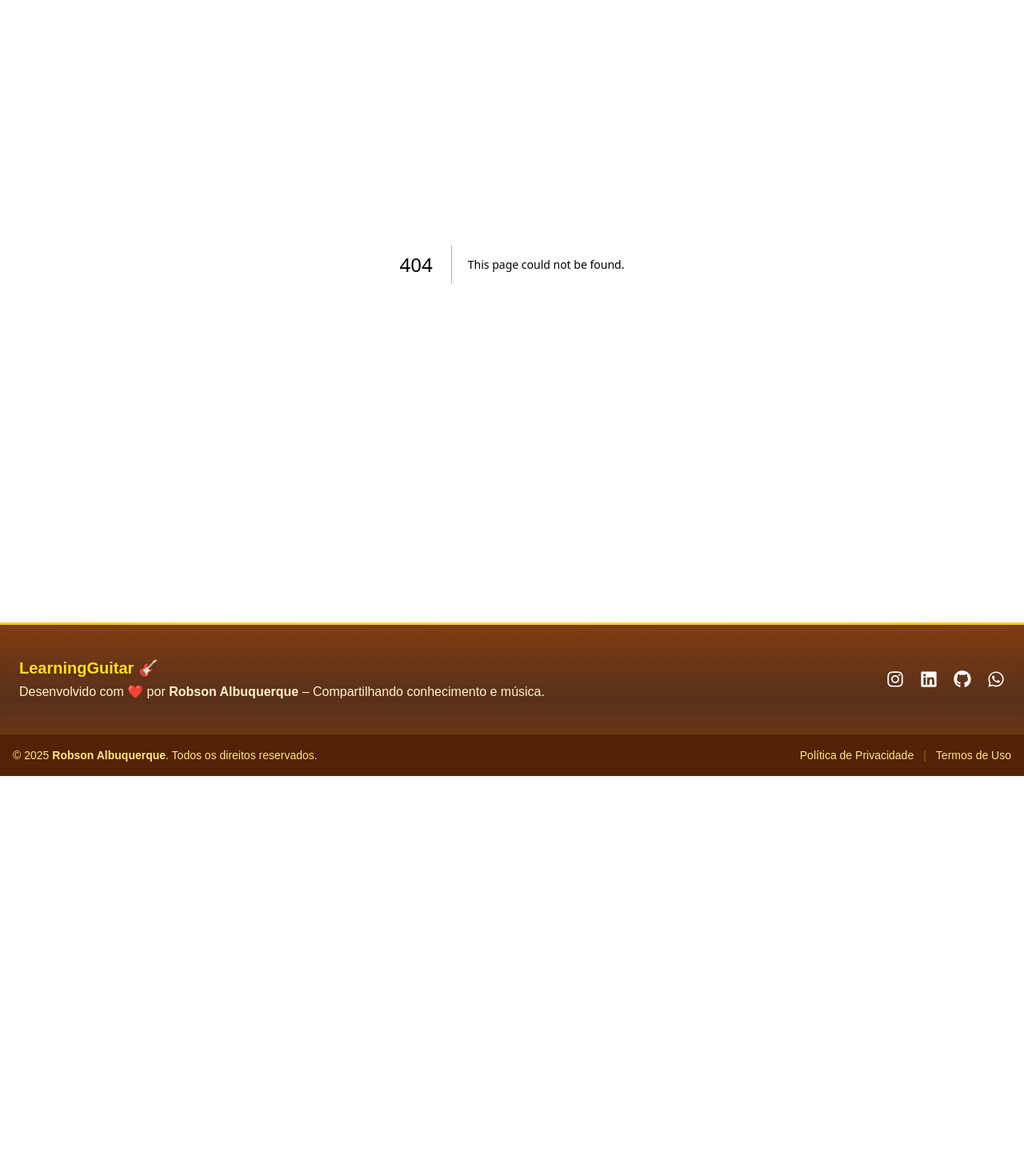
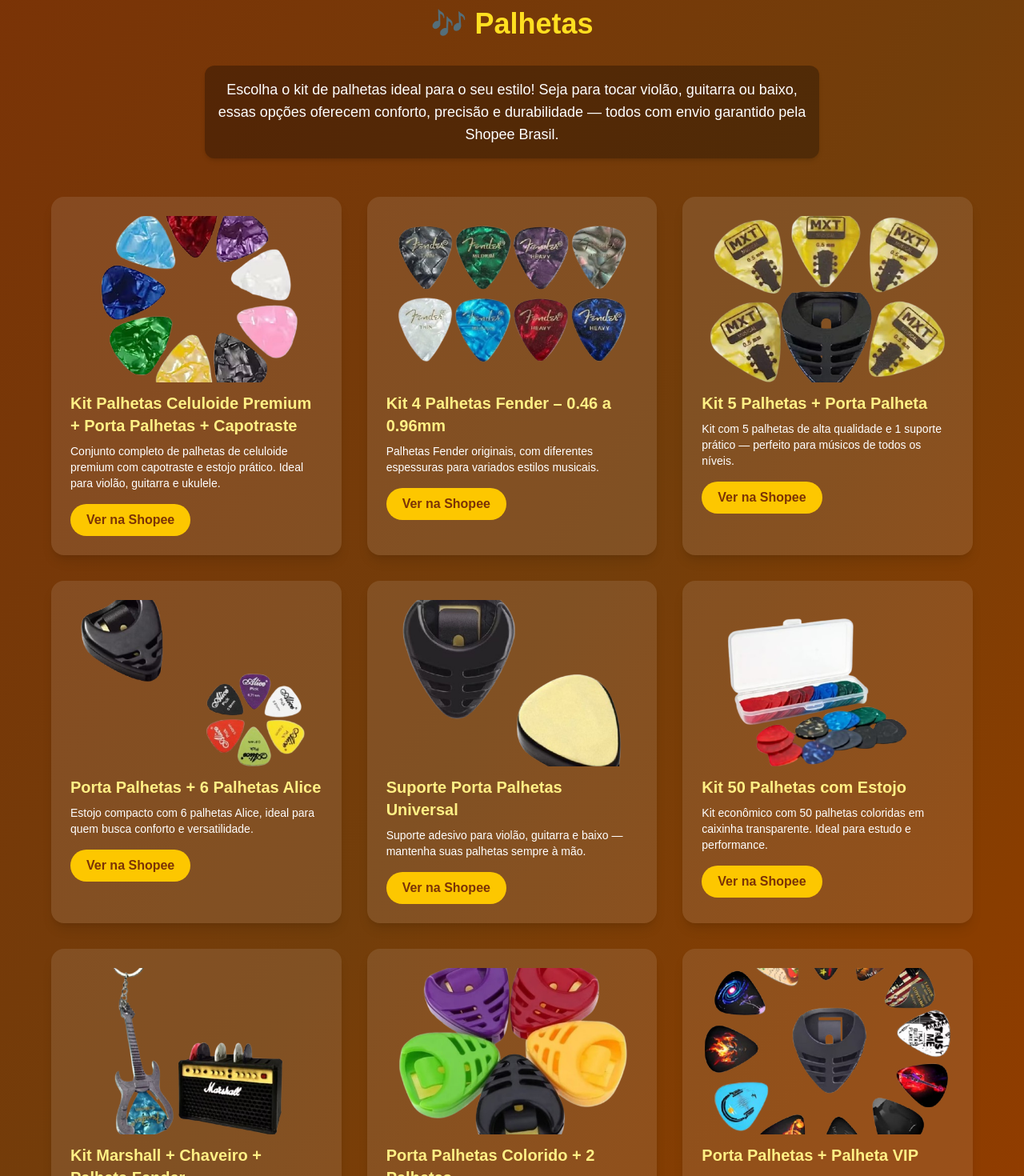
Before and after one commit to robsonalbuquerquedev/learningguitar, a Next.js app: page /loja-musical/palhetas in a window 1280 px wide. Before the commit this address had no page. Shown: the part 150-1620 px from the top of the page at 80% size. Before the commit the page ends 1120 px from the top, so only its background shows below. Built offline with nearby package versions, Linux system fonts and the light colour scheme.

Commit message:
feat: adicionar rota palhetas

```diff
--- /dev/null
+++ b/src/app/loja-musical/palhetas/page.tsx
@@ -0,0 +1,138 @@
+"use client";
+
+import { motion } from "framer-motion";
+
+export default function Palhetas() {
+    const produtos = [
+        {
+            nome: "Kit Palhetas Celuloide Premium + Porta Palhetas + Capotraste",
+            descricao:
+                "Conjunto completo de palhetas de celuloide premium com capotraste e estojo prático. Ideal para violão, guitarra e ukulele.",
+            imagem: "/palheta1.png",
+            link: "https://s.shopee.com.br/60Ja1brICE",
+        },
+        {
+            nome: "Kit 4 Palhetas Fender – 0.46 a 0.96mm",
+            descricao:
+                "Palhetas Fender originais, com diferentes espessuras para variados estilos musicais.",
+            imagem: "/palheta2.png",
+            link: "https://s.shopee.com.br/AKSZCET27E",
+        },
+        {
+            nome: "Kit 5 Palhetas + Porta Palheta",
+            descricao:
+                "Kit com 5 palhetas de alta qualidade e 1 suporte prático — perfeito para músicos de todos os níveis.",
+            imagem: "/palheta3.png",
+            link: "https://s.shopee.com.br/gI3grc8V3",
+        },
+        {
+            nome: "Porta Palhetas + 6 Palhetas Alice",
+            descricao:
+                "Estojo compacto com 6 palhetas Alice, ideal para quem busca conforto e versatilidade.",
+            imagem: "/palheta4.png",
+            link: "https://s.shopee.com.br/9Ka21ADWGl",
+        },
+        {
+            nome: "Suporte Porta Palhetas Universal",
+            descricao:
+                "Suporte adesivo para violão, guitarra e baixo — mantenha suas palhetas sempre à mão.",
+            imagem: "/palheta5.png",
+            link: "https://s.shopee.com.br/8AO4dI6cq4",
+        },
+        {
+            nome: "Kit 50 Palhetas com Estojo",
+            descricao:
+                "Kit econômico com 50 palhetas coloridas em caixinha transparente. Ideal para estudo e performance.",
+            imagem: "/palheta6.png",
+            link: "https://s.shopee.com.br/12MvPZpxa",
+        },
+        {
+            nome: "Kit Marshall + Chaveiro + Palheta Fender",
+            descricao:
+                "Combo de acessórios premium: porta-palhetas Marshall, chaveiro e palheta Fender 0.96mm.",
+            imagem: "/palheta7.png",
+            link: "https://s.shopee.com.br/4VUmJCc03S",
+        },
+        {
+            nome: "Porta Palhetas Colorido + 2 Palhetas",
+            descricao:
+                "Porta-palhetas colorido com 2 palhetas inclusas — compacto, leve e funcional.",
+            imagem: "/palheta8.png",
+            link: "https://s.shopee.com.br/30fyXB33rh",
+        },
+        {
+            nome: "Porta Palhetas + Palheta VIP",
+            descricao:
+                "Conjunto elegante de porta-palhetas com palheta VIP — ideal para presentear músicos.",
+            imagem: "/palheta9.png",
+            link: "https://s.shopee.com.br/3qF5X4zSyR",
+        },
+    ];
+
+    return (
+        <main className="min-h-screen bg-gradient-to-br from-amber-900 via-yellow-900 to-amber-800 text-white py-20 px-6">
+            {/* 🎵 Título principal */}
+            <motion.h1
+                initial={{ opacity: 0, y: -20 }}
+                animate={{ opacity: 1, y: 0 }}
+                transition={{ duration: 0.8 }}
+                className="text-4xl font-bold text-center mb-8 text-yellow-300"
+            >
+                🎶 Palhetas
+            </motion.h1>
+
+            {/* ✨ Descrição */}
+            <motion.p
+                initial={{ opacity: 0 }}
+                animate={{ opacity: 1 }}
+                transition={{ duration: 1 }}
+                className="text-center max-w-3xl mx-auto mb-12 text-lg bg-black/30 p-4 rounded-xl shadow-md"
+            >
+                Escolha o kit de palhetas ideal para o seu estilo! Seja para tocar violão,
+                guitarra ou baixo, essas opções oferecem conforto, precisão e durabilidade —
+                todos com envio garantido pela Shopee Brasil.
+            </motion.p>
+
+            {/* 🪶 Grid de produtos */}
+            <div className="grid sm:grid-cols-2 lg:grid-cols-3 gap-8 max-w-6xl mx-auto">
+                {produtos.map((item, index) => (
+                    <motion.div
+                        key={index}
+                        initial={{ opacity: 0, y: 20 }}
+                        animate={{ opacity: 1, y: 0 }}
+                        transition={{ delay: index * 0.1, duration: 0.5 }}
+                        className="bg-white/10 p-6 rounded-2xl shadow-lg hover:scale-105 transition-transform duration-300"
+                    >
+                        <img
+                            src={item.imagem}
+                            alt={item.nome}
+                            className="rounded-lg mb-3 w-full object-cover h-52"
+                        />
+                        <h2 className="text-xl font-semibold text-yellow-200 mb-2">
+                            {item.nome}
+                        </h2>
+                        <p className="text-sm mb-4">{item.descricao}</p>
+                        <a
+                            href={item.link}
+                            target="_blank"
+                            rel="noopener noreferrer"
+                            className="inline-block bg-yellow-400 text-amber-900 font-bold px-5 py-2 rounded-full hover:bg-yellow-300 transition"
+                        >
+                            Ver na Shopee
+                        </a>
+                    </motion.div>
+                ))}
+            </div>
+
+            {/* Rodapé */}
+            <motion.p
+                initial={{ opacity: 0 }}
+                animate={{ opacity: 1 }}
+                transition={{ delay: 1 }}
+                className="text-center text-sm text-amber-100 mt-16"
+            >
+                Produtos recomendados por <strong>LearningGuitar 🎸</strong> em parceria com Shopee Brasil.
+            </motion.p>
+        </main>
+    );
+}
```
